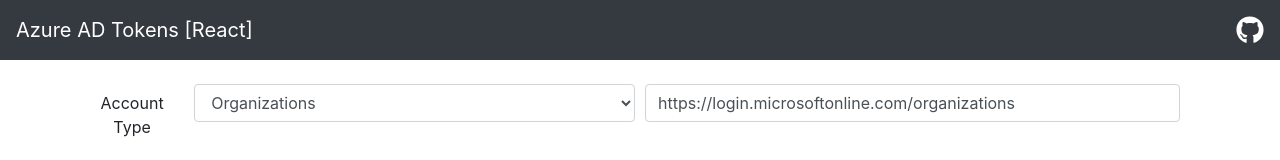
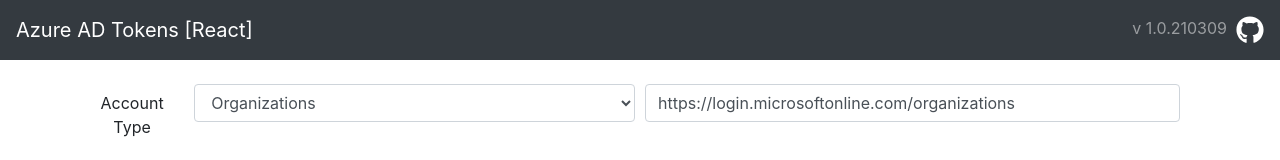
Before and after one commit to marcusca10/azuread-tokens-react, a React (Create React App) app in the folder app/: page / in a window 1280 px wide. Shown: the top 160 px of the page. Built offline with nearby package versions, Linux system fonts and the light colour scheme.

Commit message:
version number update

```diff
--- a/app/src/App.js
+++ b/app/src/App.js
@@ -14,6 +14,7 @@
         <Navbar.Toggle />
         <Navbar.Collapse className="justify-content-end">
           <Navbar.Text>
+            v 1.0.210309&nbsp;&nbsp;
             <a target="_blank" rel="noopener noreferrer" href="https://github.com/marcusca10/azuread-tokendemo-react">
               <svg aria-hidden="true" focusable="false" height="28" width="28" role="img" xmlns="http://www.w3.org/2000/svg" viewBox="0 0 496 512">
                 <path fill="currentColor" d="M165.9 397.4c0 2-2.3 3.6-5.2 3.6-3.3.3-5.6-1.3-5.6-3.6 0-2 2.3-3.6 5.2-3.6 3-.3 5.6 1.3 5.6 3.6zm-31.1-4.5c-.7 2 1.3 4.3 4.3 4.9 2.6 1 5.6 0 6.2-2s-1.3-4.3-4.3-5.2c-2.6-.7-5.5.3-6.2 2.3zm44.2-1.7c-2.9.7-4.9 2.6-4.6 4.9.3 2 2.9 3.3 5.9 2.6 2.9-.7 4.9-2.6 4.6-4.6-.3-1.9-3-3.2-5.9-2.9zM244.8 8C106.1 8 0 113.3 0 252c0 110.9 69.8 205.8 169.5 239.2 12.8 2.3 17.3-5.6 17.3-12.1 0-6.2-.3-40.4-.3-61.4 0 0-70 15-84.7-29.8 0 0-11.4-29.1-27.8-36.6 0 0-22.9-15.7 1.6-15.4 0 0 24.9 2 38.6 25.8 21.9 38.6 58.6 27.5 72.9 20.9 2.3-16 8.8-27.1 16-33.7-55.9-6.2-112.3-14.3-112.3-110.5 0-27.5 7.6-41.3 23.6-58.9-2.6-6.5-11.1-33.3 2.6-67.9 20.9-6.5 69 27 69 27 20-5.6 41.5-8.5 62.8-8.5s42.8 2.9 62.8 8.5c0 0 48.1-33.6 69-27 13.7 34.7 5.2 61.4 2.6 67.9 16 17.7 25.8 31.5 25.8 58.9 0 96.5-58.9 104.2-114.8 110.5 9.2 7.9 17 22.9 17 46.4 0 33.7-.3 75.4-.3 83.6 0 6.5 4.6 14.4 17.3 12.1C428.2 457.8 496 362.9 496 252 496 113.3 383.5 8 244.8 8zM97.2 352.9c-1.3 1-1 3.3.7 5.2 1.6 1.6 3.9 2.3 5.2 1 1.3-1 1-3.3-.7-5.2-1.6-1.6-3.9-2.3-5.2-1zm-10.8-8.1c-.7 1.3.3 2.9 2.3 3.9 1.6 1 3.6.7 4.3-.7.7-1.3-.3-2.9-2.3-3.9-2-.6-3.6-.3-4.3.7zm32.4 35.6c-1.6 1.3-1 4.3 1.3 6.2 2.3 2.3 5.2 2.6 6.5 1 1.3-1.3.7-4.3-1.3-6.2-2.2-2.3-5.2-2.6-6.5-1zm-11.4-14.7c-1.6 1-1.6 3.6 0 5.9 1.6 2.3 4.3 3.3 5.6 2.3 1.6-1.3 1.6-3.9 0-6.2-1.4-2.3-4-3.3-5.6-2z"></path>
```
